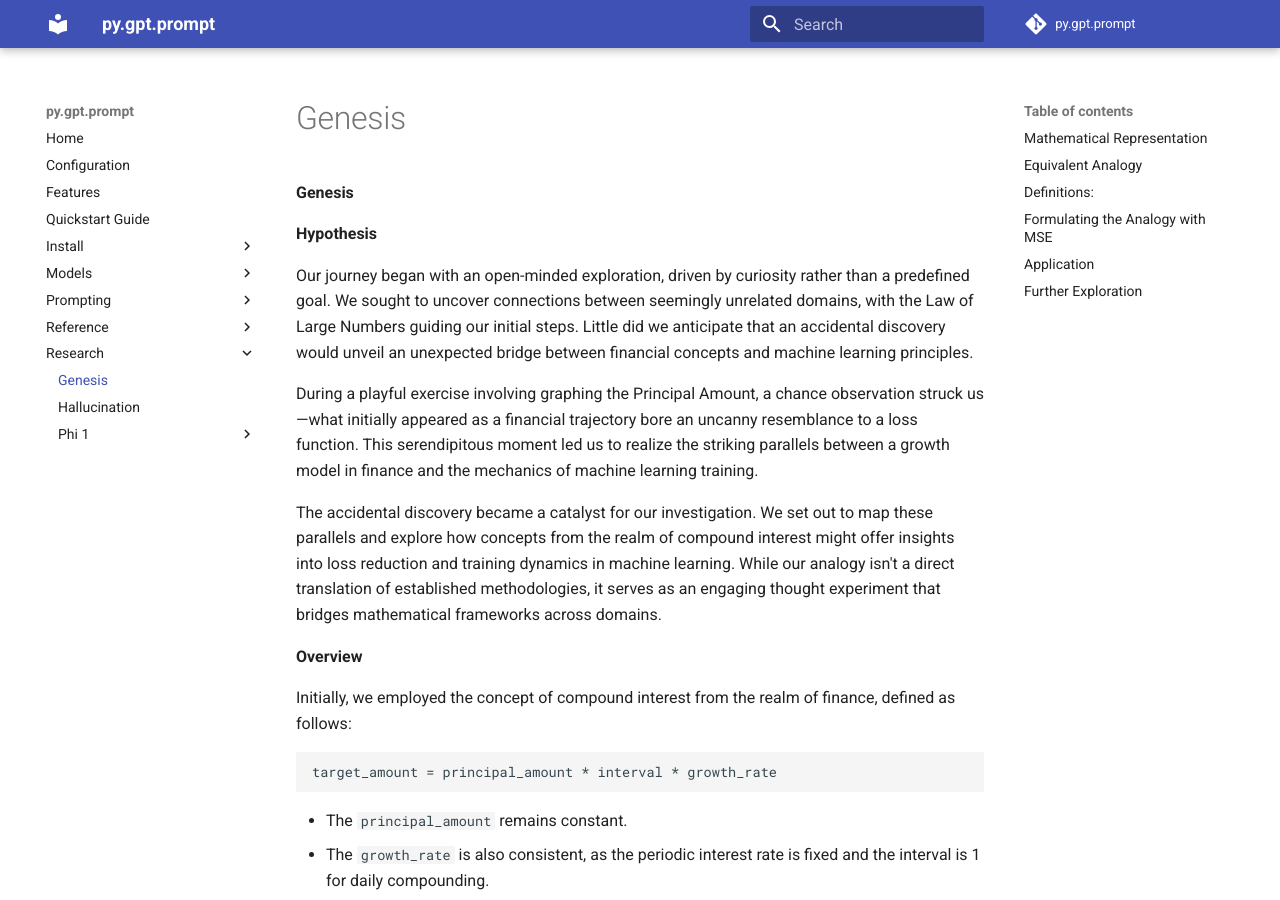
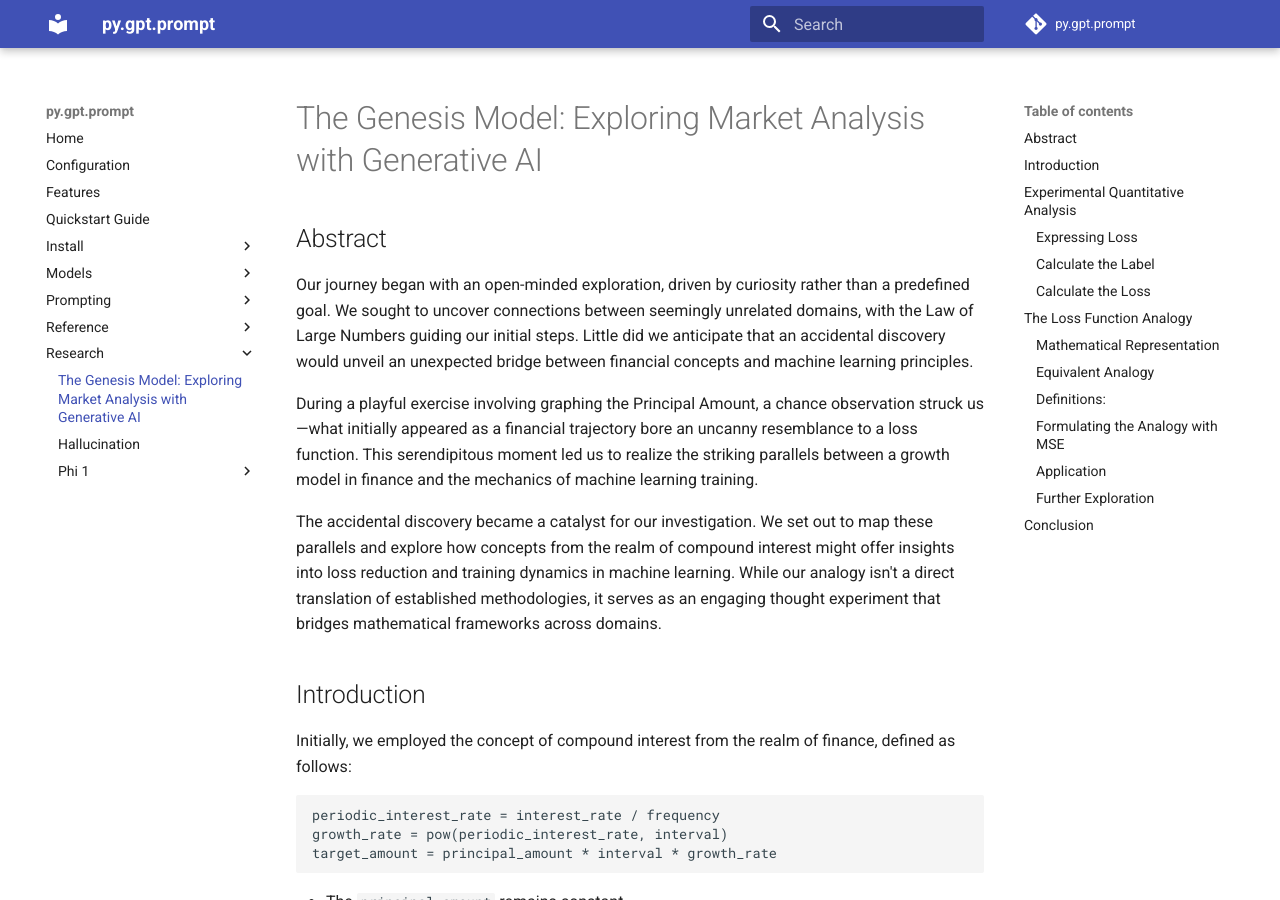
Before and after one commit to teleprint-me/py.gpt.prompt, an MkDocs documentation site: the page built from docs/research/genesis.md, in a window 1280 px wide and 900 px high. Built offline with MkDocs 1.6.1 and Material for MkDocs 9.7.7, drawn with Linux system fonts in a browser that asks for light colours; comment, search, counter and statistics services are not loaded; some of the changed text lies outside the part shown.

Commit message:
docs: Fix titles and introductory equations

````diff
--- a/docs/research/genesis.md
+++ b/docs/research/genesis.md
@@ -1,6 +1,6 @@
-**Genesis**
+# The Genesis Model: Exploring Market Analysis with Generative AI
 
-**Hypothesis**
+## Abstract
 
 Our journey began with an open-minded exploration, driven by curiosity rather
 than a predefined goal. We sought to uncover connections between seemingly
@@ -21,12 +21,14 @@ learning. While our analogy isn't a direct translation of established
 methodologies, it serves as an engaging thought experiment that bridges
 mathematical frameworks across domains.
 
-**Overview**
+## Introduction
 
 Initially, we employed the concept of compound interest from the realm of
 finance, defined as follows:
 
 ```
+periodic_interest_rate = interest_rate / frequency
+growth_rate = pow(periodic_interest_rate, interval)
 target_amount = principal_amount * interval * growth_rate
 ```
 
@@ -80,7 +82,7 @@ Notably, this analogy is conceptual and exploratory. It exposes intriguing
 connections, although it might not directly correlate with established
 mathematical or machine learning techniques.
 
-**Expression**
+## Experimental Quantitative Analysis
 
 By linking the label (target amount) with loss, epoch, learning rate, and
 frequency, we can express the relationship as follows:
@@ -96,7 +98,7 @@ showcases how loss, learning rate, and epoch interact to approach the target.
 While a creative analogy, this may not directly correspond to a specific machine
 learning algorithm or loss function.
 
-**Expressing Loss**
+### Expressing Loss
 
 **Step Size:** Represents change magnitude during each training update, akin to
 the periodic interest rate in finance.
@@ -135,7 +137,7 @@ scenario. While not directly applicable to a standard machine learning
 algorithm, it sheds light on shared mathematical structures and patterns across
 domains.
 
-**Calculate the Label**
+### Calculate the Label
 
 We adapted the concept of compound interest for a hypothetical machine learning
 scenario:
@@ -149,7 +151,7 @@ scenario:
 
 Equation: `A = L * E * (1 + R / F)^E`
 
-**Calculate the Loss**
+### Calculate the Loss
 
 We investigated the inverse relationship, focusing on loss calculation:
 
@@ -162,7 +164,7 @@ We investigated the inverse relationship, focusing on loss calculation:
 
 Equation: `L = D / (E * (1 + R / F)^E)`
 
-**The Loss Function Analogy**
+## The Loss Function Analogy
 
 1. **Market Price**: Comparable to an input or parameter value in machine
    learning used for predictions. In the context of the Value Averaging
@@ -258,7 +260,7 @@ compounding frequency influence MSE offers an intriguing avenue.
 The MSE analogy bridges investment strategies and machine learning concepts,
 enriched by your mathematics and programming background.
 
-**Conclusion**
+## Conclusion
 
 This imaginative analogy draws parallels between compound interest mathematics,
 statistical convergence, and hypothetical loss functions in machine learning.
````
